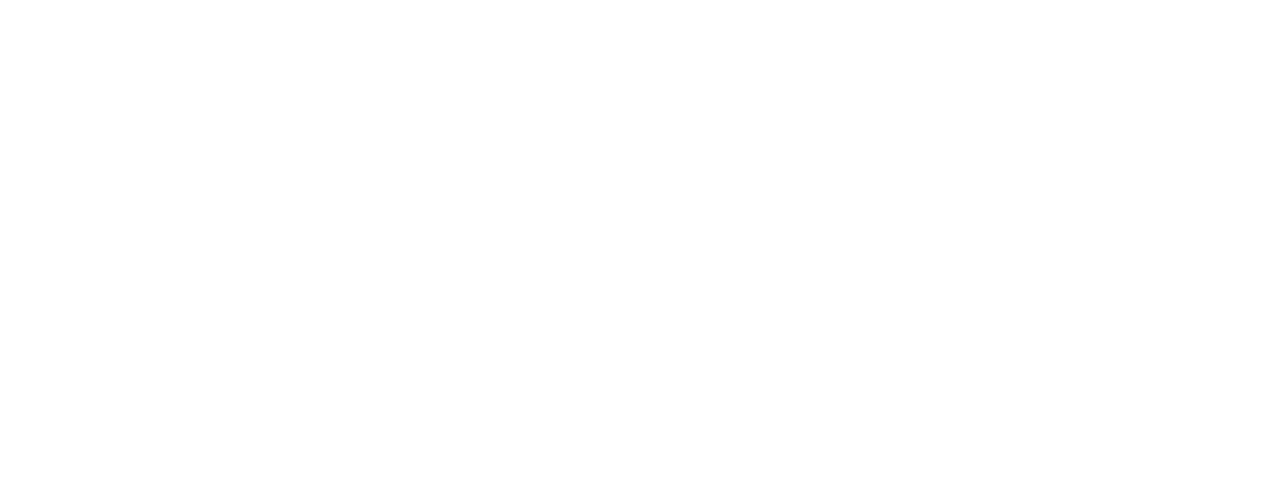
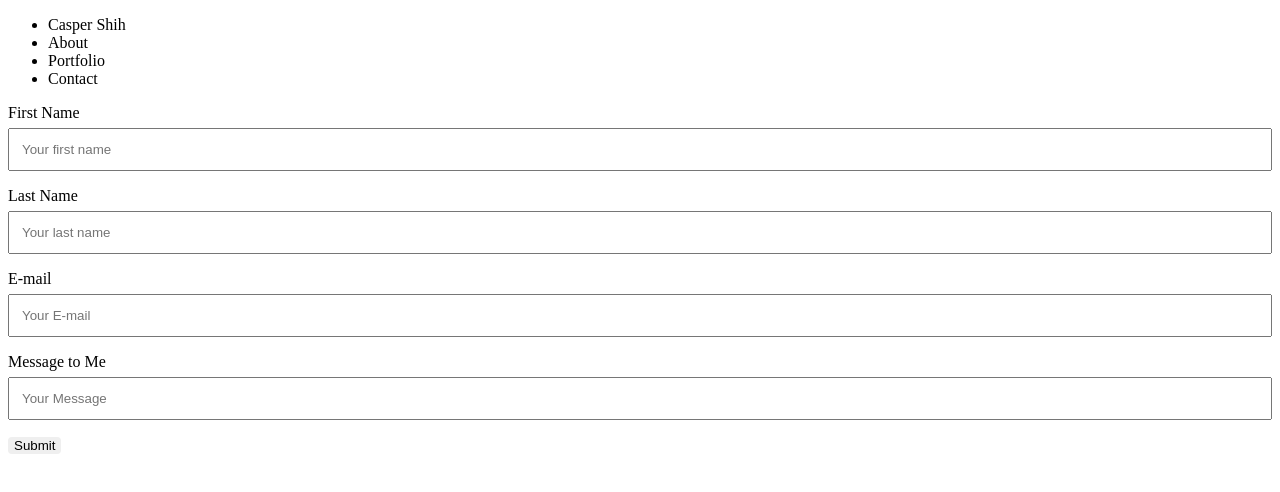
Before and after one commit to caspershih/Basic-portfolio, a plain HTML site: page contact.html in a window 1280 px wide. Drawn offline with Linux system fonts and the light colour scheme.

Commit message:
still working

```diff
--- a/assets/css/style.css
+++ b/assets/css/style.css
@@ -0,0 +1,27 @@
+
+
+input[type=text], select, textarea {
+    width: 100%;
+    padding: 12px;
+    border: 1px solid #cccccc
+    border-radius: 4px;
+    box-sizing: border-box;
+    margin-top: 6px;
+    margin-bottom: 16px;
+    resize: vertical;
+}
+
+input[type=submit]{
+    background-color: #aaa
+    color: #111111
+    padding: 12px;
+    border: none;
+    border-radius: 4px;
+    cursor: pointer;
+}
+
+.container {
+    border-radius: 5px;
+    background-color: #aaa
+    padding: 20px;
+}
--- a/contact.html
+++ b/contact.html
@@ -0,0 +1,36 @@
+<!DOCTYPE html>
+<html lang="en">
+<head>
+    <link rel="stylesheet" type="text/css" href="./assets/css/style.css">
+</head>
+<body>
+
+        <div>
+                <ul>
+                    <li>Casper Shih</li>
+                    <li>About</li>
+                    <li>Portfolio</li>
+                    <li>Contact</li>
+                </ul>
+        </div>
+
+    <div class="container">
+        <form action="action_page.php">
+
+            <label for="fname">First Name</label>
+            <input type="text" id="fname" name="firstname" placeholder="Your first name">
+
+            <label for="lname">Last Name</label>
+            <input type="text" id="lname" name="lastname" placeholder="Your last name">
+
+            <label for="email">E-mail</label>
+            <input type="text" id="email" name="email" placeholder="Your E-mail">
+
+            <label For="Message">Message to Me</label>
+            <input type="text" id="message" name="message" placeholder="Your Message">
+
+            <input type="Submit" value="Submit">
+        </form>
+    </div>
+</body>
+</html>
```
Also changed, not shown: index.html (+33 -0 lines), portfolio.html (+1 -1 lines), portrait.jpg (deleted), 3 other files.
